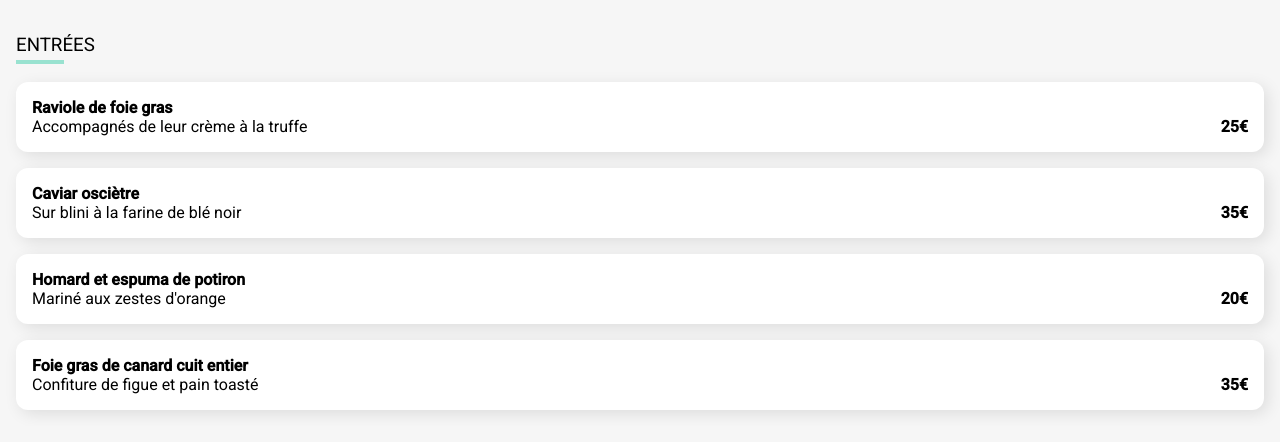
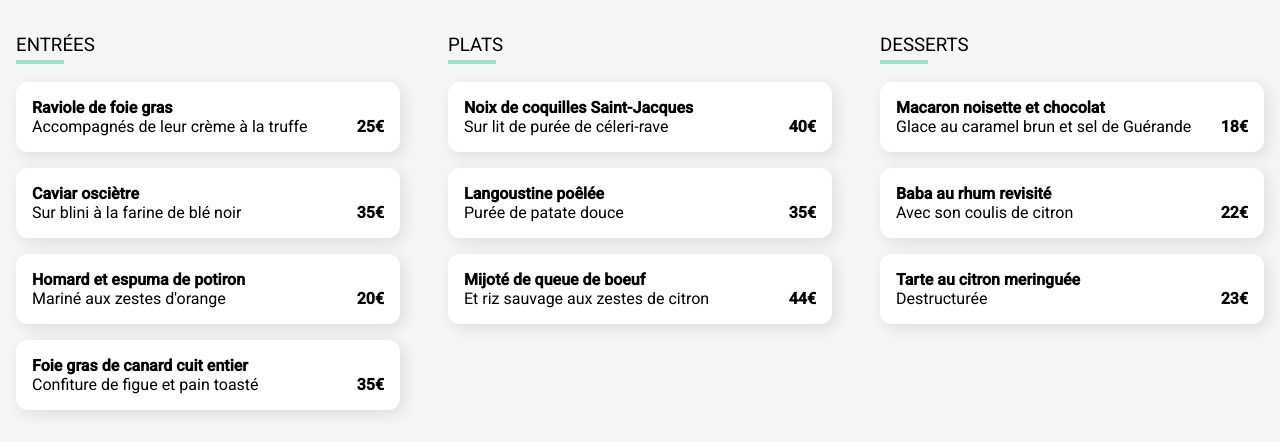
Before and after one commit to AlexandreSz/OhMyFood, a plain HTML site: page resto2.html in a window 1280 px wide. Shown: the part 334-776 px from the top of the page. Drawn offline with Linux system fonts and the light colour scheme; a web font is replaced by a local one.

Commit message:
Add files via upload

```diff
--- a/style.css
+++ b/style.css
@@ -1,6 +1,14 @@
 @import url("https://fonts.googleapis.com/css2?family=Shrikhand&display=swap");
 @import url("https://fonts.googleapis.com/css2?family=Roboto:wght@100;300;400;500&family=Shrikhand&display=swap");
 @import url("https://fonts.googleapis.com/css2?family=Roboto:wght@300;400;500&family=Shrikhand&display=swap");
+@keyframes appear {
+  0% {
+    transform: scale(0);
+  }
+  100% {
+    transform: scale(1);
+  }
+}
 @keyframes loader {
   100% {
     opacity: 0;
@@ -174,6 +182,12 @@ body {
   list-style: none;
   counter-reset: compteListe;
 }
+@media (min-width: 992px) {
+  .fonc__items {
+    display: flex;
+    justify-content: space-between;
+  }
+}
 .fonc__item {
   padding: 24px;
   margin: 16px 0 16px 12px;
@@ -182,6 +196,10 @@ body {
   background-color: #f6f6f6;
   display: flex;
   position: relative;
+  cursor: pointer;
+}
+.fonc__item:hover {
+  background-color: #c4a2ef;
 }
 .fonc__item::before {
   counter-increment: compteListe 1;
@@ -197,6 +215,11 @@ body {
   position: absolute;
   left: -12px;
 }
+@media (min-width: 992px) {
+  .fonc__item {
+    flex-basis: 30%;
+  }
+}
 .fonc__icon {
   margin-right: 16px;
 }
@@ -211,6 +234,11 @@ body {
   grid-template-columns: repeat(1, 1fr);
   column-gap: 32px;
   row-gap: 32px;
+}
+@media (min-width: 992px) {
+  .cards {
+    grid-template-columns: repeat(2, 1fr);
+  }
 }
 
 .card {
@@ -355,6 +383,12 @@ body {
 .submenus {
   display: grid;
 }
+@media (min-width: 992px) {
+  .submenus {
+    grid-template-columns: repeat(3, 1fr);
+    column-gap: 1rem;
+  }
+}
 
 .submenu {
   max-width: 100%;
@@ -385,6 +419,11 @@ body {
   margin: 16px 0;
   box-shadow: 4px 4px 16px rgba(0, 0, 0, 0.1);
   cursor: pointer;
+  animation: appear 1s;
+  animation-timing-function: cubic-bezier(0.5, 1.58, 0.34, 0.82);
+  animation-fill-mode: both;
+  transform: scale(0);
+  max-width: 100%;
   max-width: 100%;
 }
 .menuItem__header {
@@ -409,6 +448,46 @@ body {
   justify-content: flex-end;
   align-items: flex-end;
   padding-left: 0.5rem;
+}
+
+.delay-0 {
+  animation-delay: 0s;
+}
+
+.delay-1 {
+  animation-delay: 0.3s;
+}
+
+.delay-2 {
+  animation-delay: 0.6s;
+}
+
+.delay-3 {
+  animation-delay: 0.9s;
+}
+
+.delay-4 {
+  animation-delay: 1.2s;
+}
+
+.delay-5 {
+  animation-delay: 1.5s;
+}
+
+.delay-6 {
+  animation-delay: 1.8s;
+}
+
+.delay-7 {
+  animation-delay: 2.1s;
+}
+
+.delay-8 {
+  animation-delay: 2.4s;
+}
+
+.delay-9 {
+  animation-delay: 2.7s;
 }
 
 .wrapBtn {
```
Also changed, not shown: 1 other file.
